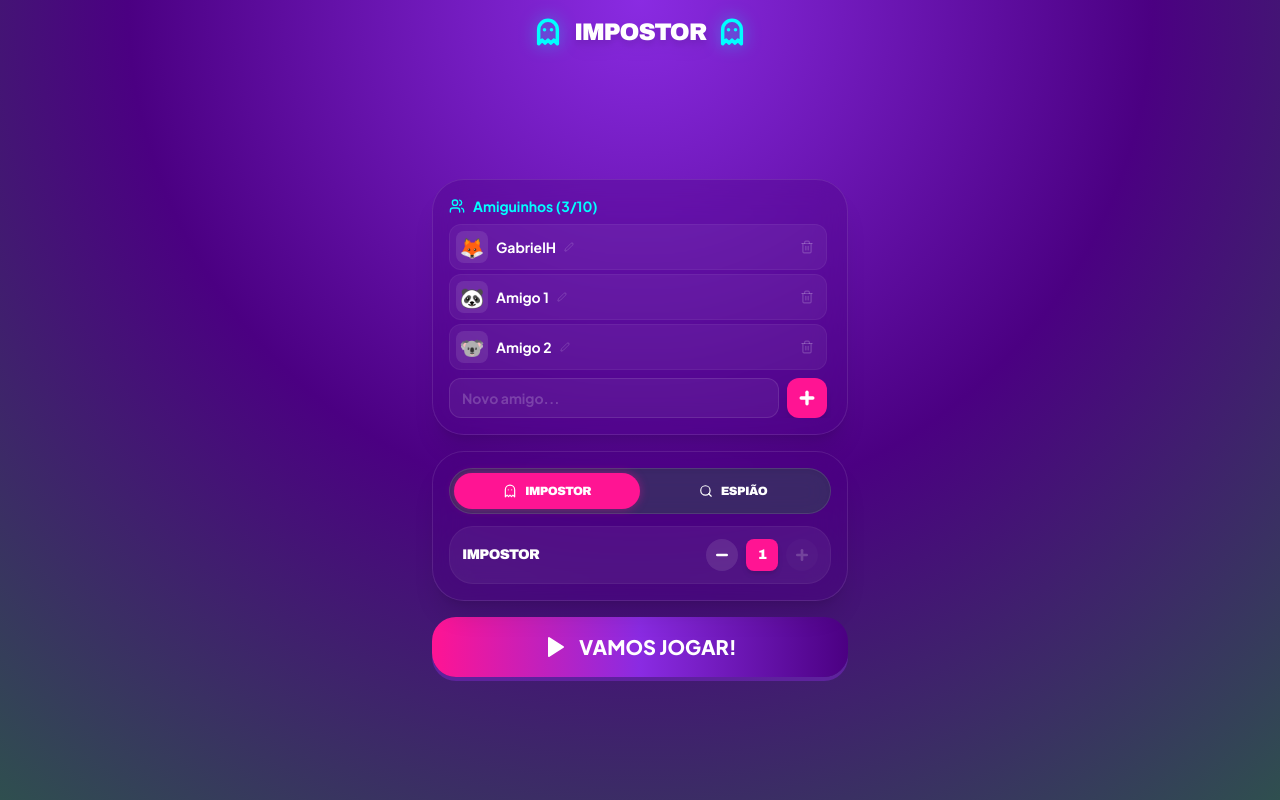
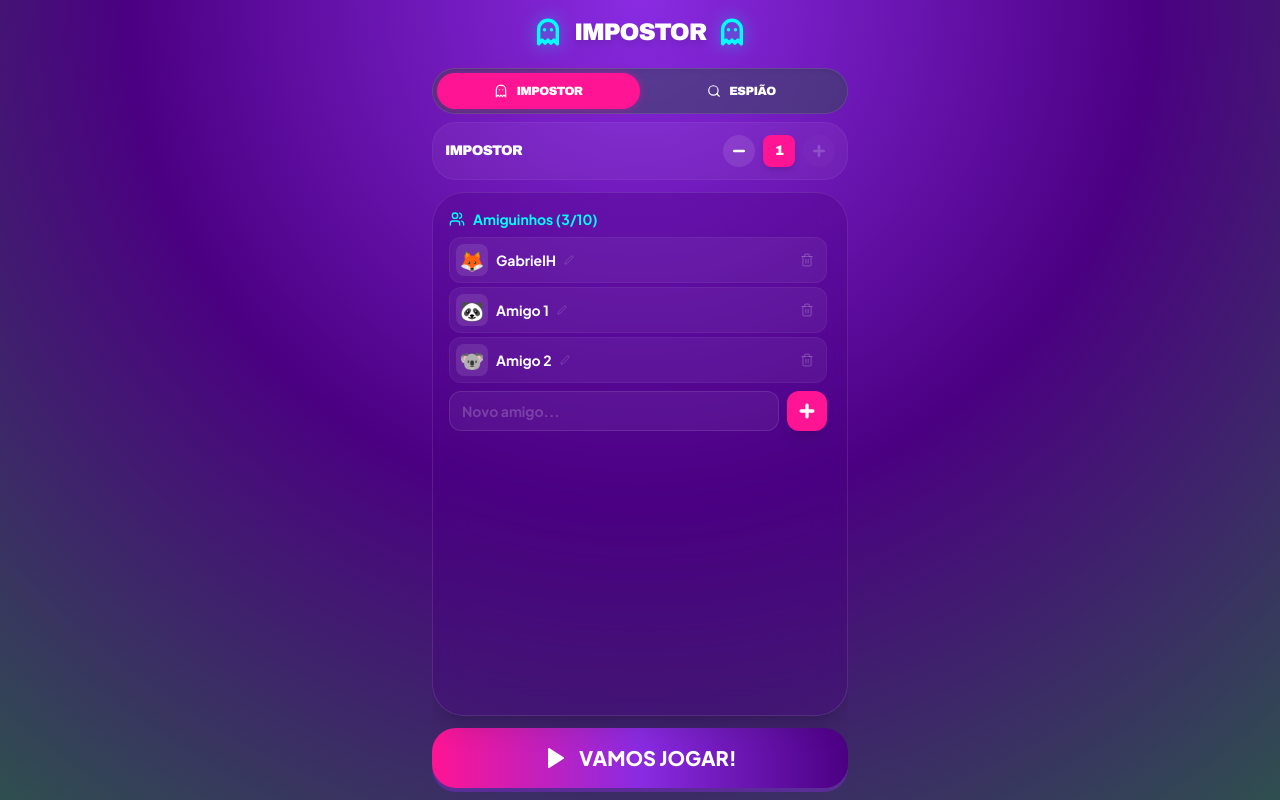
Before and after one commit to gabriellfh/DT-Impostor, a React (Vite) app: page / in a window 1280 px wide. Built offline with nearby package versions, Linux system fonts and the light colour scheme.

Commit message:
fesat:  Tire a Box que esta na parte dos Modos , e remova o botao de refrech e troque por uma seta . e deixe no lado esquerdo do App

```diff
--- a/App.tsx
+++ b/App.tsx
@@ -201,6 +201,16 @@ const App: React.FC = () => {
     setWinner(null);
   };
 
+  const handleBack = () => {
+    if (phase === GamePhase.CATEGORY_SELECTION) {
+      setPhase(GamePhase.LOBBY);
+    } else if (phase === GamePhase.WORD_DISTRIBUTION) {
+      setPhase(GamePhase.CATEGORY_SELECTION);
+    } else {
+      resetGame();
+    }
+  };
+
   const updateImpostorCount = (val: number) => {
     const maxImpostors = Math.max(1, Math.floor(players.length / 2));
     const newCount = Math.min(maxImpostors, Math.max(0, settings.impostorCount + val));
@@ -250,6 +260,11 @@ const App: React.FC = () => {
   return (
     <div className="h-screen h-[100dvh] max-h-screen max-w-md mx-auto flex flex-col overflow-hidden relative">
       <header className="p-2 pt-4 relative flex items-center justify-center z-10 shrink-0">
+        {phase !== GamePhase.LOBBY && (
+          <button onClick={handleBack} className="absolute left-4 bg-white/10 p-2 rounded-full hover:bg-white/30 transition-colors border border-white/10">
+            <ChevronLeft size={20} className="text-white" strokeWidth={3} />
+          </button>
+        )}
         <div className="flex items-center gap-3">
           <ModeIcon className="w-7 h-7" />
           <h1 className="text-2xl font-arcadia text-white drop-shadow-lg">
@@ -257,23 +272,61 @@ const App: React.FC = () => {
           </h1>
           <ModeIcon className="w-7 h-7" />
         </div>
-        {phase !== GamePhase.LOBBY && (
-          <button onClick={resetGame} className="absolute right-4 bg-white/10 p-2 rounded-full hover:bg-white/30 transition-colors border border-white/10">
-            <RotateCcw size={16} className="text-white" />
-          </button>
-        )}
       </header>
 
-      <main className="flex-1 px-4 py-2 overflow-hidden flex flex-col justify-center">
+      <main className="flex-1 px-4 py-1 overflow-hidden flex flex-col">
         {phase === GamePhase.LOBBY && (
-          <div className="h-full flex flex-col justify-center gap-4 animate-in fade-in duration-500 py-4">
-            {/* Lista de Jogadores */}
-            <div className="bg-[#4B0082]/30 backdrop-blur-lg rounded-[2rem] p-4 border border-white/10 shadow-xl flex flex-col max-h-[35vh]">
+          <div className="h-full flex flex-col justify-start gap-3 animate-in fade-in duration-500 py-2 overflow-hidden">
+            {/* Configurações de Modo (Sem a Box de fundo) */}
+            <div className="space-y-2 flex-shrink-0">
+              <div className="bg-[#2F4F4F]/50 backdrop-blur-md rounded-[1.5rem] p-1 border border-white/10 flex shadow-inner">
+                <button
+                  onClick={() => setGameMode(GameMode.IMPOSTOR)}
+                  className={`flex-1 flex items-center justify-center gap-2 py-2.5 rounded-[1.2rem] font-arcadia text-xs transition-all ${settings.mode === GameMode.IMPOSTOR ? 'bg-[#FF1493] text-white shadow-[0_0_10px_rgba(255,20,147,0.4)]' : 'text-white hover:bg-white/5'}`}
+                >
+                  <Ghost size={14} /> IMPOSTOR
+                </button>
+                <button
+                  onClick={() => setGameMode(GameMode.SPY)}
+                  className={`flex-1 flex items-center justify-center gap-2 py-2.5 rounded-[1.2rem] font-arcadia text-xs transition-all ${settings.mode === GameMode.SPY ? 'bg-[#00FFFF] text-[#4B0082] shadow-[0_0_10px_rgba(0,255,255,0.4)]' : 'text-white hover:bg-white/5'}`}
+                >
+                  <Search size={14} /> ESPIÃO
+                </button>
+              </div>
+
+              <div className="bg-white/5 p-3 rounded-[1.5rem] border border-white/5 flex items-center justify-between">
+                <span className="text-sm font-arcadia text-white">
+                   {getImpostorLabel()}
+                </span>
+                <div className="flex items-center gap-2">
+                  <button
+                    onClick={() => updateImpostorCount(-1)}
+                    className="w-8 h-8 flex items-center justify-center bg-white/10 text-white rounded-full active:scale-90 disabled:opacity-20 transition-all"
+                    disabled={settings.impostorCount <= 0}
+                  >
+                    <Minus size={16} strokeWidth={4} />
+                  </button>
+                  <div className="bg-[#FF1493] font-arcadia text-white w-8 h-8 flex items-center justify-center rounded-lg text-sm shadow-md">
+                    {settings.impostorCount}
+                  </div>
+                  <button
+                    onClick={() => updateImpostorCount(1)}
+                    className="w-8 h-8 flex items-center justify-center bg-white/10 text-white rounded-full active:scale-90 disabled:opacity-20 transition-all"
+                    disabled={settings.impostorCount >= Math.floor(players.length / 2)}
+                  >
+                    <Plus size={16} strokeWidth={4} />
+                  </button>
+                </div>
+              </div>
+            </div>
+
+            {/* Lista de Jogadores (Centralizada) */}
+            <div className="bg-[#4B0082]/30 backdrop-blur-lg rounded-[2rem] p-4 border border-white/10 shadow-xl flex flex-col flex-grow min-h-0 overflow-hidden">
               <h2 className="text-sm font-bold mb-2 flex items-center gap-2 text-[#00FFFF]">
                 <Users className="text-[#00FFFF]" size={16} /> Amiguinhos ({players.length}/10)
               </h2>
 
-              <div className="space-y-1 overflow-y-auto no-scrollbar pr-1">
+              <div className="space-y-1 overflow-y-auto no-scrollbar pr-1 flex-grow min-h-0">
                 {players.map(player => (
                   <div key={player.id} className="flex items-center justify-between bg-white/5 p-1.5 rounded-xl border border-white/5 transition-all group hover:bg-white/10">
                     <div className="flex items-center gap-2 flex-1">
@@ -321,50 +374,7 @@ const App: React.FC = () => {
               </div>
             </div>
 
-            {/* Configurações de Modo */}
-            <div className="bg-[#4B0082]/30 backdrop-blur-lg rounded-[2rem] p-4 border border-white/10 shadow-xl space-y-3 flex-shrink-0">
-              <div className="bg-[#2F4F4F]/50 backdrop-blur-md rounded-[1.5rem] p-1 border border-white/10 flex shadow-inner">
-                <button
-                  onClick={() => setGameMode(GameMode.IMPOSTOR)}
-                  className={`flex-1 flex items-center justify-center gap-2 py-2.5 rounded-[1.2rem] font-arcadia text-xs transition-all ${settings.mode === GameMode.IMPOSTOR ? 'bg-[#FF1493] text-white shadow-[0_0_10px_rgba(255,20,147,0.4)]' : 'text-white hover:bg-white/5'}`}
-                >
-                  <Ghost size={14} /> IMPOSTOR
-                </button>
-                <button
-                  onClick={() => setGameMode(GameMode.SPY)}
-                  className={`flex-1 flex items-center justify-center gap-2 py-2.5 rounded-[1.2rem] font-arcadia text-xs transition-all ${settings.mode === GameMode.SPY ? 'bg-[#00FFFF] text-[#4B0082] shadow-[0_0_10px_rgba(0,255,255,0.4)]' : 'text-white hover:bg-white/5'}`}
-                >
-                  <Search size={14} /> ESPIÃO
-                </button>
-              </div>
-
-              <div className="bg-white/5 p-3 rounded-[1.5rem] border border-white/5 flex items-center justify-between">
-                <span className="text-sm font-arcadia text-white">
-                   {getImpostorLabel()}
-                </span>
-                <div className="flex items-center gap-2">
-                  <button
-                    onClick={() => updateImpostorCount(-1)}
-                    className="w-8 h-8 flex items-center justify-center bg-white/10 text-white rounded-full active:scale-90 disabled:opacity-20 transition-all"
-                    disabled={settings.impostorCount <= 0}
-                  >
-                    <Minus size={16} strokeWidth={4} />
-                  </button>
-                  <div className="bg-[#FF1493] font-arcadia text-white w-8 h-8 flex items-center justify-center rounded-lg text-sm shadow-md">
-                    {settings.impostorCount}
-                  </div>
-                  <button
-                    onClick={() => updateImpostorCount(1)}
-                    className="w-8 h-8 flex items-center justify-center bg-white/10 text-white rounded-full active:scale-90 disabled:opacity-20 transition-all"
-                    disabled={settings.impostorCount >= Math.floor(players.length / 2)}
-                  >
-                    <Plus size={16} strokeWidth={4} />
-                  </button>
-                </div>
-              </div>
-            </div>
-
-            {/* Botão Jogar */}
+            {/* Botão Jogar (Fixo na Base) */}
             <button onClick={startGame} disabled={players.length < 3} className="w-full bg-gradient-to-r from-[#FF1493] via-[#8A2BE2] to-[#4B0082] py-4 rounded-[1.5rem] font-black text-xl text-white shadow-[0_4px_0_rgba(138,43,226,0.4)] flex items-center justify-center gap-3 active:translate-y-1 active:shadow-none transition-all disabled:opacity-40 shrink-0">
               <Play fill="currentColor" size={24} /> VAMOS JOGAR!
             </button>
```
